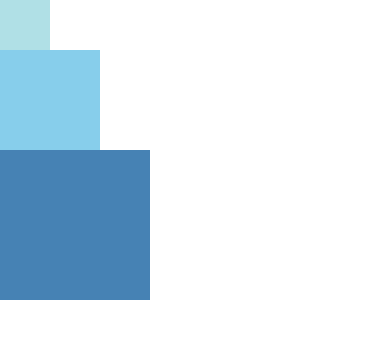
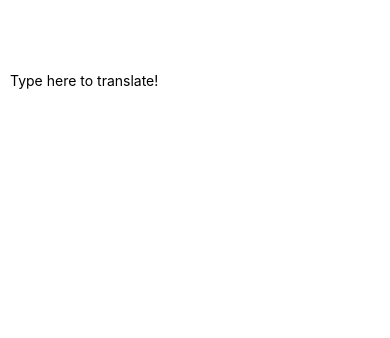
Before and after one commit to ShunOmine/first-react-native-project, a React Native app: screen / in a window 390 px wide. Shown: the top 338 px of the page. Built offline with nearby package versions, Linux system fonts and the light colour scheme.

Commit message:
create PizzaTranslator

```diff
--- a/index.js
+++ b/index.js
@@ -18,7 +18,7 @@ import {AppRegistry} from 'react-native';
 // import LotsOfStyles from './src/Styles'
 
 // Height and Width FixedDimensionsBasic
-import FixedDimensionsBasics from './src/FixedDimensionsBasics'
+// import FixedDimensionsBasics from './src/FixedDimensionsBasics'
 
 // Height and Width FlexDimensionsBasics (next)
 // import FlexDimensionsBasics from './src/FlexDimensionsBasics'
@@ -30,8 +30,8 @@ import FixedDimensionsBasics from './src/FixedDimensionsBasics'
 // import AlignItemsBasics from './src/AlignItemsBasics'
 
 // PizzaTranslator
-// import PizzaTranslator from './src/PizzaTranslator'
+import PizzaTranslator from './src/PizzaTranslator'
 
 import {name as appName} from './app.json';
 
-AppRegistry.registerComponent(appName, () => FixedDimensionsBasics);
+AppRegistry.registerComponent(appName, () => PizzaTranslator);
--- a/src/PizzaTranslator.js
+++ b/src/PizzaTranslator.js
@@ -9,10 +9,11 @@ export default class PizzaTranslator extends Component {
 
 	render() {
 		return (
-			<View style={{padding: 10}}>
+			<View style={{padding: 10, top: 50}}>
 				<TextInput
 					style={{height: 40}}
 					placeholder="Type here to translate!"
+					rows="3"
 					onChangeText={(text) => this.setState({text})}
 				/>
 				<Text style={{padding: 10, fontSize: 42}}>
```
